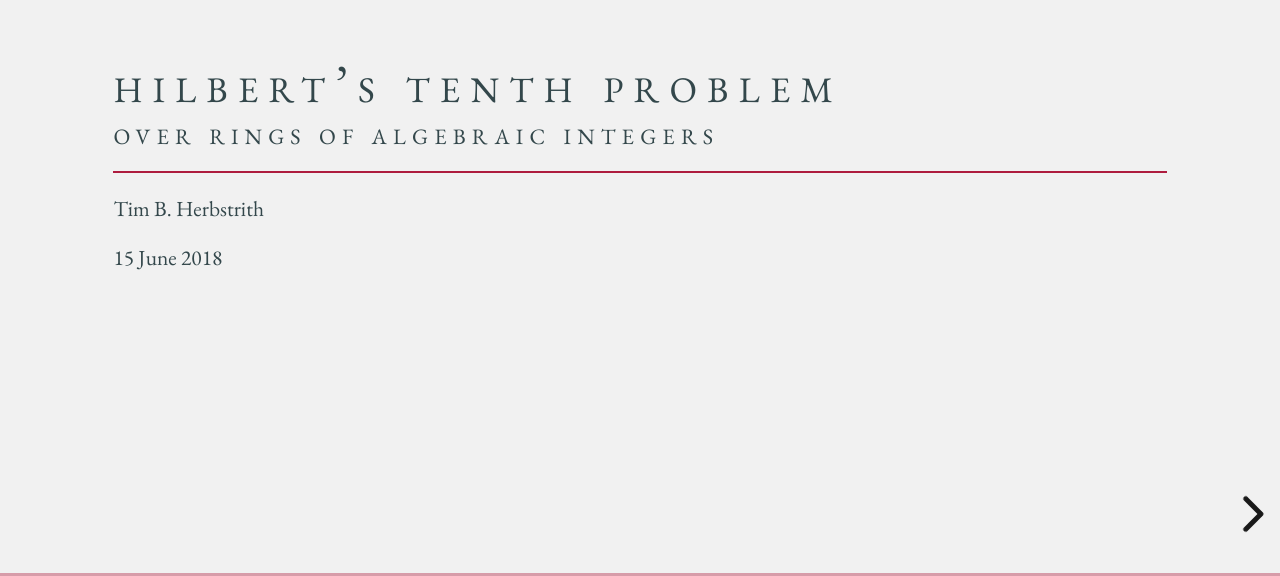
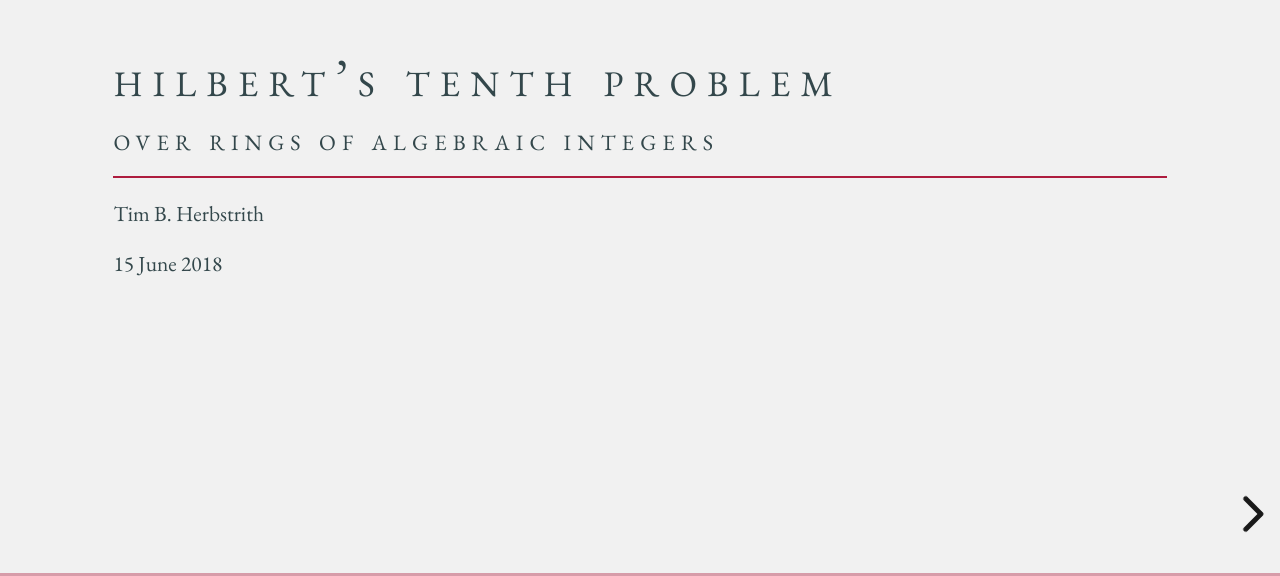
Before and after one commit to tim6her/H10-over-rings-of-integers-slides, a plain HTML site: page docs/index.html in a window 1280 px wide. Shown: the part 224-800 px from the top of the page. Drawn offline with nearby package versions, Linux system fonts and the light colour scheme.

Commit message:
CSS: Border under H2

```diff
--- a/docs/reveal.js/css/theme/metropolis.css
+++ b/docs/reveal.js/css/theme/metropolis.css
@@ -80,6 +80,8 @@
     text-transform: lowercase;
     letter-spacing: 0.2em;
     font-variant-ligatures: none;
+    border-bottom: 2px solid #AE1C3E;
+    padding-bottom: 15px;
 }
 
 .reveal h2 {
@@ -123,10 +125,11 @@
 h1.title {
     font-size:1.67em;
     font-variant: small-caps;
-    margin-bottom: 5px;
+    margin-bottom: 0px;
     text-transform: lowercase;
     letter-spacing: 0.2em;
     font-variant-ligatures: none;
+    border-bottom: none;
 }
 
 .level2 h1 {
```
